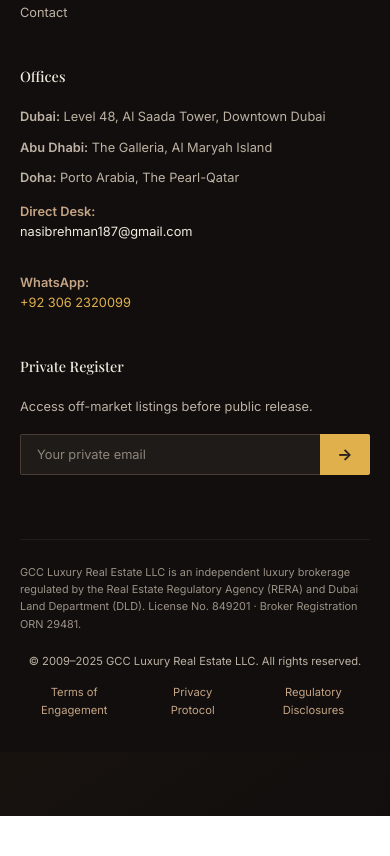
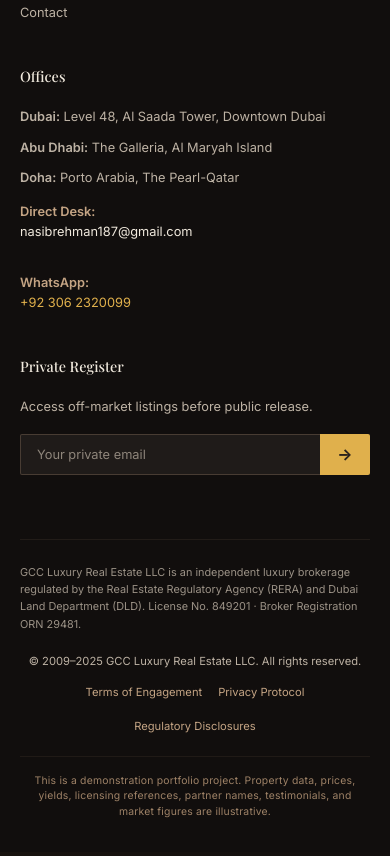
Before and after one commit to nasibrehman187-jpg/-gcc-luxury-real-estate, a website built with Vite: page index.html in a window 390 px wide. Shown: the part 4758-5614 px from the top of the page. Before the commit the page ends 5574 px from the top, so only its background shows below. Built offline with nearby package versions, Linux system fonts and the light colour scheme; no server answers; a web font is replaced by a local one.

Commit message:
add demo disclaimer, fix data consistency

```diff
--- a/index.html
+++ b/index.html
@@ -473,6 +473,9 @@
         <a href="/contact.html">Regulatory Disclosures</a>
       </div>
     </div>
+    <div class="footer-demo-disclaimer">
+      This is a demonstration portfolio project. Property data, prices, yields, licensing references, partner names, testimonials, and market figures are illustrative.
+    </div>
   </footer>
 
   <script type="module" src="/src/main.js"></script>
--- a/src/style.css
+++ b/src/style.css
@@ -1779,6 +1779,31 @@
 .footer-bottom-links a { color: var(--sandstone); transition: color 0.3s ease; }
 .footer-bottom-links a:hover { color: var(--gold); }
 
+.footer-demo-disclaimer {
+  max-width: 1200px;
+  margin: 1.25rem auto 0;
+  padding-top: 1rem;
+  border-top: 1px solid rgba(196, 164, 132, 0.08);
+  font-size: 0.65rem;
+  color: var(--sandstone-dim);
+  line-height: 1.5;
+  text-align: center;
+  letter-spacing: 0.02em;
+}
+
+@media (max-width: 768px) {
+  .footer-bottom {
+    flex-direction: column;
+    gap: 0.85rem;
+    text-align: center;
+  }
+  .footer-bottom-links {
+    flex-wrap: wrap;
+    justify-content: center;
+    gap: 1rem;
+  }
+}
+
 /* ---------- Mobile Responsive & Richer Fallback ---------- */
 @media (max-width: 1024px) {
   #three-canvas {
```
Also changed, not shown: 404.html (+3 -0 lines), about.html (+4 -1 lines), contact.html (+3 -0 lines), investment.html (+3 -0 lines), listings.html (+3 -0 lines), locations/abu-dhabi.html (+3 -0 lines), locations/doha.html (+3 -0 lines), locations/dubai.html (+3 -0 lines), privacy.html (+3 -0 lines), property.html (+3 -0 lines), terms.html (+3 -0 lines).
